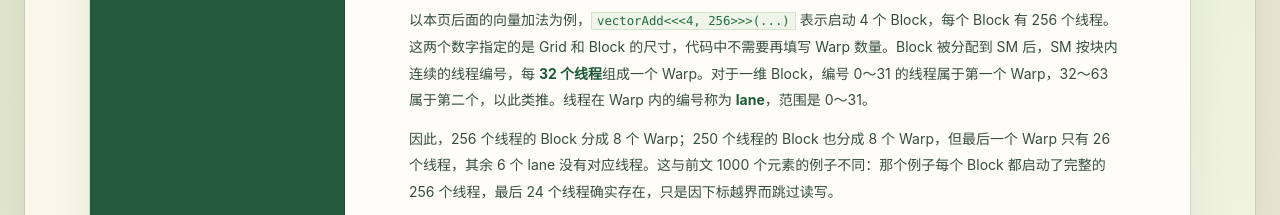
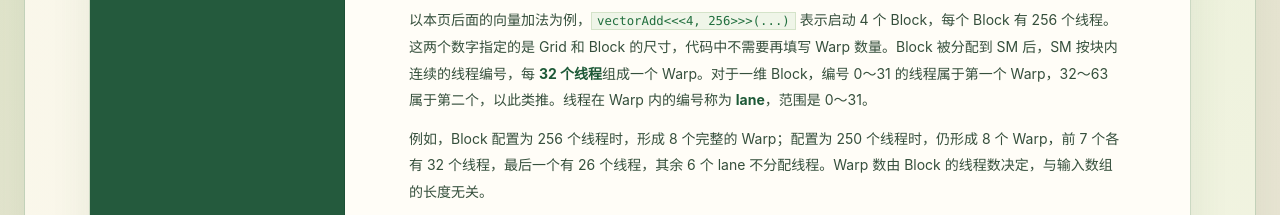
Before and after one commit to wsj040303/wsj040303.github.io, a plain HTML site: page notes/cuda.html in a window 1280 px wide. Shown: the part 2047-2262 px from the top of the page. Drawn offline with Linux system fonts and the light colour scheme.

Commit message:
Clarify warp count example

```diff
--- a/notes/cuda.html
+++ b/notes/cuda.html
@@ -66,7 +66,7 @@
               <p>一维数组通常使用 <code>i = blockIdx.x × blockDim.x + threadIdx.x</code> 计算全局下标。若每个 Block 有 256 个线程，处理 1000 个元素需要 <code>⌈1000 / 256⌉ = 4</code> 个 Block；启动的 1024 个线程中，最后 24 个线程必须在读写前检查 <code>i &lt; 1000</code>。</p>
               <h4>Warp：SIMT 执行分组</h4>
               <p>以本页后面的向量加法为例，<code>vectorAdd&lt;&lt;&lt;4, 256&gt;&gt;&gt;(...)</code> 表示启动 4 个 Block，每个 Block 有 256 个线程。这两个数字指定的是 Grid 和 Block 的尺寸，代码中不需要再填写 Warp 数量。Block 被分配到 SM 后，SM 按块内连续的线程编号，每 <strong>32 个线程</strong>组成一个 Warp。对于一维 Block，编号 0～31 的线程属于第一个 Warp，32～63 属于第二个，以此类推。线程在 Warp 内的编号称为 <strong>lane</strong>，范围是 0～31。</p>
-              <p>因此，256 个线程的 Block 分成 8 个 Warp；250 个线程的 Block 也分成 8 个 Warp，但最后一个 Warp 只有 26 个线程，其余 6 个 lane 没有对应线程。这与前文 1000 个元素的例子不同：那个例子每个 Block 都启动了完整的 256 个线程，最后 24 个线程确实存在，只是因下标越界而跳过读写。</p>
+              <p>例如，Block 配置为 256 个线程时，形成 8 个完整的 Warp；配置为 250 个线程时，仍形成 8 个 Warp，前 7 个各有 32 个线程，最后一个有 26 个线程，其余 6 个 lane 不分配线程。Warp 数由 Block 的线程数决定，与输入数组的长度无关。</p>
               <p>SM 的 Warp 调度器会从已就绪的 Warp 中选择要执行下一条指令的 Warp，并向其中当前参与执行的 lane 发出指令。当一个 Warp 等待数据时，其他已就绪的 Warp 可以继续执行。分支是否让部分 lane 暂时不参与、相邻 lane 的访存地址能否合并，都会影响一次 Warp 指令的有效工作量，因此分析分支和访存时需要以 Warp 为单位观察。调度与划分规则见 <a class="inline-link" href="https://docs.nvidia.com/cuda/cuda-programming-guide/03-advanced/advanced-kernel-programming.html" target="_blank" rel="noopener noreferrer">官方 Hardware Multithreading 说明</a>。</p>
               <p><strong>SIMT（Single-Instruction, Multiple-Threads，单指令多线程）</strong>指一个 Warp 中的线程执行同一份 Kernel 代码，但每个线程保留自己的寄存器状态和数据，并可走不同的控制流。例如，对于一维 Block，条件 <code>(threadIdx.x &amp; 1) == 0</code> 会让相邻线程分别进入奇、偶两条路径。执行某一路径的指令时，不走该路径的 lane 不参与这些指令；另一条路径仍需执行。这种 <strong>Warp 分支发散</strong>可能降低执行单元利用率。详见 <a class="inline-link" href="https://docs.nvidia.com/cuda/cuda-programming-guide/01-introduction/programming-model.html" target="_blank" rel="noopener noreferrer">官方 Warps and SIMT 说明</a>。</p>
             </section>
```
